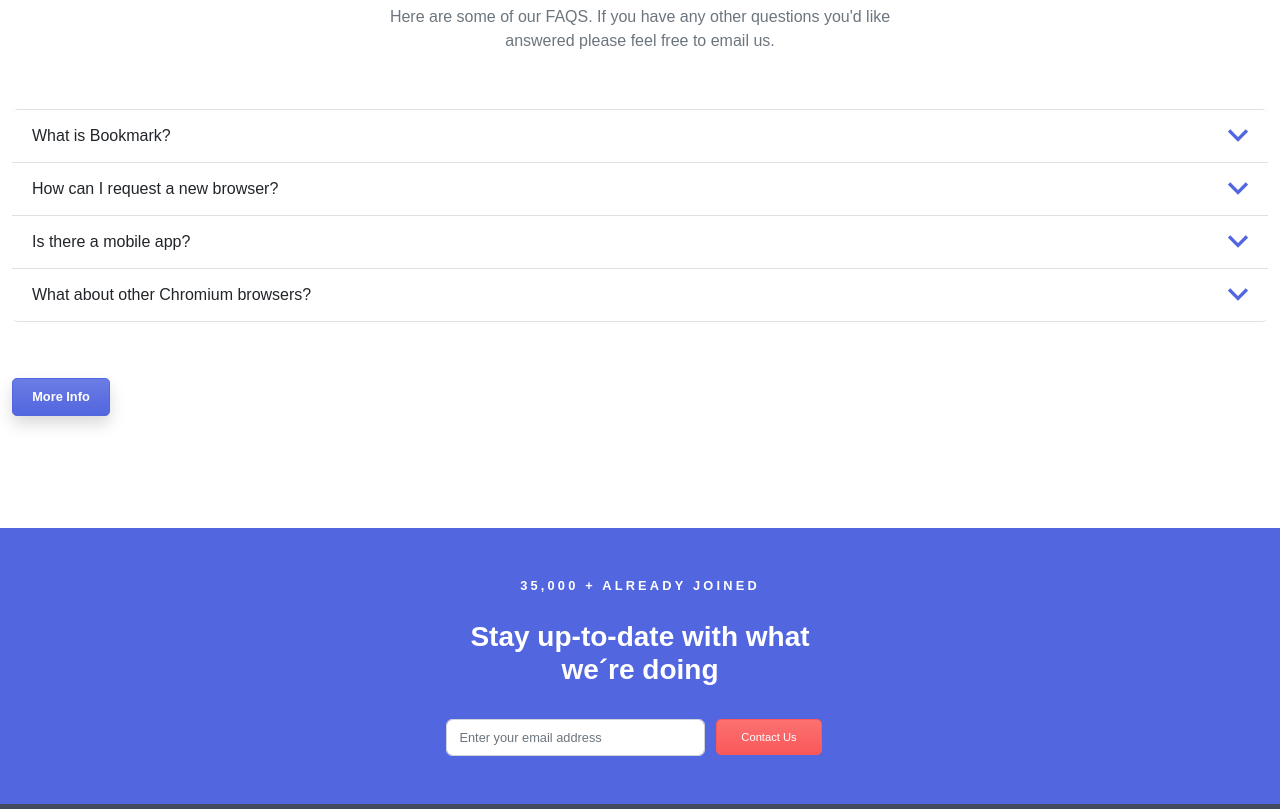
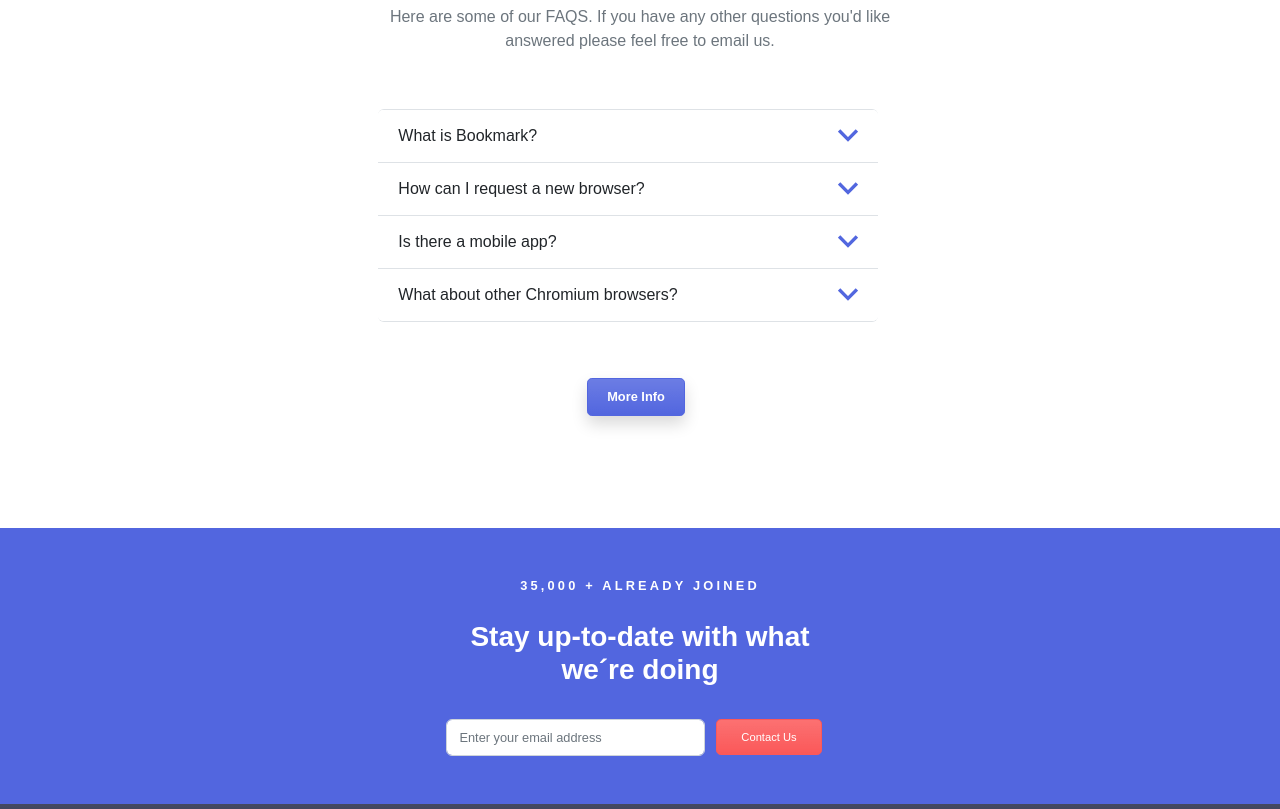
Before and after one commit to mariano-farace/ITA-React-Sprint2, a website: page index.html in a window 1280 px wide. Shown: the part 2248-3057 px from the top of the page. Drawn offline with nearby package versions, Linux system fonts and the light colour scheme.

Commit message:
Resize accordion

```diff
--- a/index.html
+++ b/index.html
@@ -292,8 +292,8 @@
       Here are some of our FAQS. If you have any other questions
       you'd like answered please feel free to email us.
     </p>
-
-    <div class="accordion col-12 m-4 mx-0 pb-2" id="accordionExample">
+    <div class="col-12 row justify-content-center">
+      <div class="accordion col-md-5 m-4 mx-0 pb-2" id="accordionExample">
         <div class="accordion-item">
           <h2 class="accordion-header" id="headingOne">
             <button class="accordion-button collapsed" type="button" data-bs-toggle="collapse"
@@ -379,7 +379,10 @@
           </div>
         </div>
       </div>
-    <div class="col-12 pt-4">
+
+    </div>
+    <div class="col-12 pt-4 text-center">
+
       <button type="button" class="btn btn-sm-custom-2 btn-custom-blue shadow me-2 fw-bolder text-center">
         More Info
       </button>
```
Lines whose indentation alone changed are shown as unchanged.
